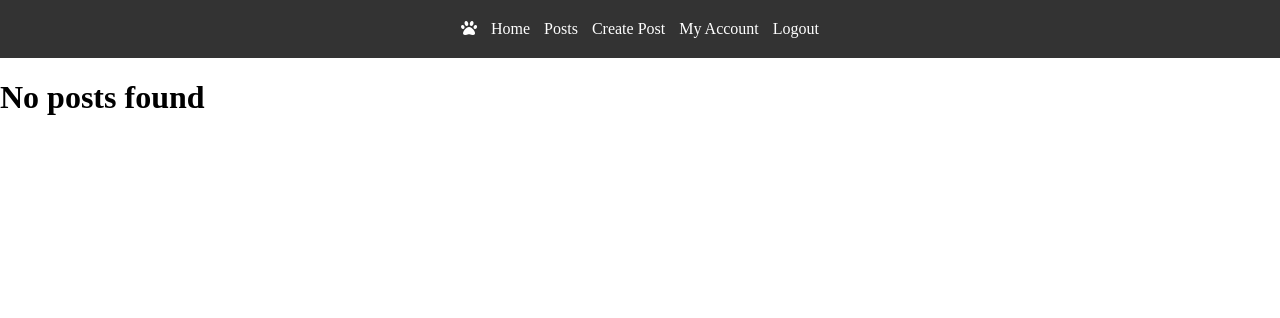
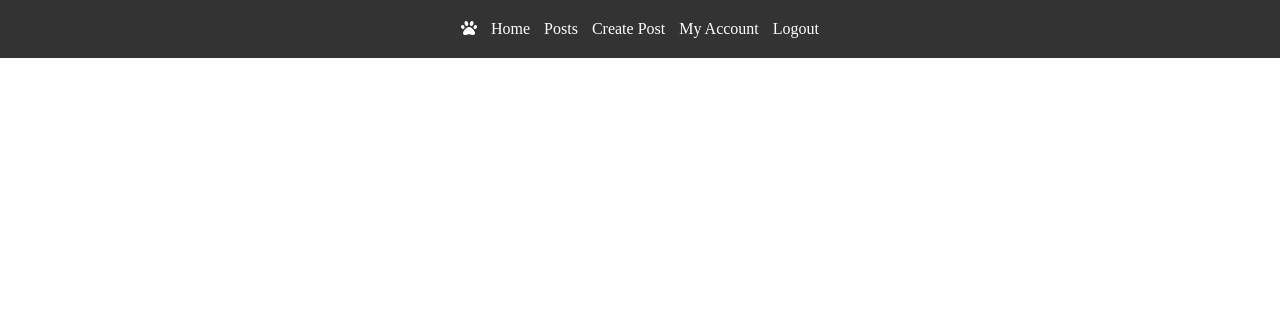
Before and after one commit to brandanmcdevitt/petsback, a Flask app: page /account/my-posts in a window 1280 px wide. Shown: the top 318 px of the page. Run offline with Flask 2, Linux system fonts and the light colour scheme; the visitor is signed in with stand-in values (Sample User, id 1); data that the repository does not hold is empty; some libraries are stand-ins or nearby versions.

Commit message:
Remove if statement in jinja

```diff
--- a/web/templates/user-posts.html
+++ b/web/templates/user-posts.html
@@ -7,7 +7,6 @@
 {% block main %}
 {% set page = "my-posts" %}
 <div class="{{ page }}">
-    {% if posts %}
     {% for post in posts.items %}
         <div class="posts-container">
             <div class="posts-thumb">
@@ -21,10 +20,6 @@
             </div>
         </div>
         {% endfor %}
-    {% else %}
-        <h1>No posts found</h1>
-
-    {% endif %}
 </div>
 
 {% endblock %}
```
